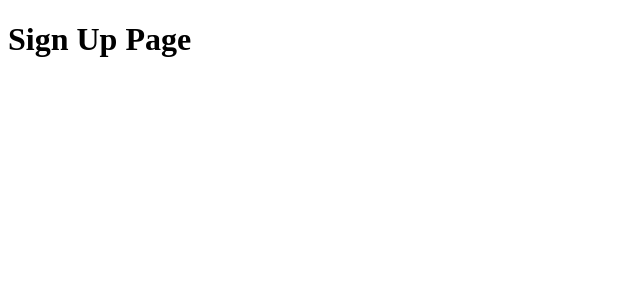
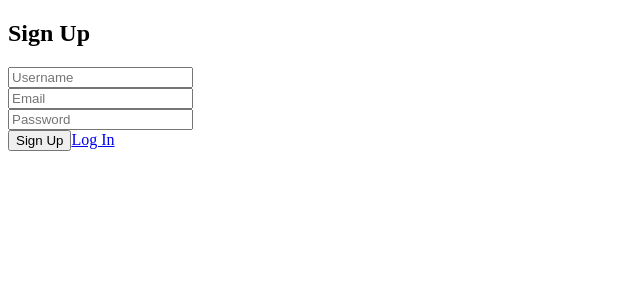
Before and after one commit to algerina/rent-yacht-frontend, a React (Create React App) app: page /signup in a window 1280 px wide. Shown: the top 300 px of the page, without its empty margins (0-640 px from the left). Built offline with nearby package versions, Linux system fonts and the light colour scheme; no server answers.

Commit message:
Corrections to the Signup and the login components

```diff
--- a/package.json
+++ b/package.json
@@ -7,6 +7,7 @@
     "@testing-library/react": "^13.3.0",
     "@testing-library/user-event": "^13.5.0",
     "bootstrap": "^5.1.3",
+    "prop-types": "^15.8.1",
     "react": "^18.2.0",
     "react-dom": "^18.2.0",
     "react-hook-form": "^7.33.1",
--- a/src/App.js
+++ b/src/App.js
@@ -2,6 +2,7 @@ import './App.css';
 import { BrowserRouter as Router, Routes, Route } from 'react-router-dom';
 import ProtectedRoutes from './components/ProtectedRoutes';
 import useAuth from './hooks/useAuth';
+import Signup from './components/Signup';
 import Login from './components/Login';
 
 function App() {
@@ -10,8 +11,8 @@ function App() {
   return (
     <Router>
       <Routes>
-        <Route path="/login" element={<Login />} />
-        <Route path="/signup" element={<h1>Sign Up Page</h1>} />
+        <Route path="/login" element={<Login loggedIn={loggedIn} />} />
+        <Route path="/signup" element={<Signup />} />
         <Route element={<ProtectedRoutes isAllowed={loggedIn} authChecked={authChecked} redirectPath="/login" />}>
           <Route path="/" element={<h1>Yachts Page</h1>} />
         </Route>
--- a/src/components/Login.js
+++ b/src/components/Login.js
@@ -1,39 +1,48 @@
 /* eslint-disable react/jsx-props-no-spreading */
 
+import { useState } from 'react';
+import PropTypes from 'prop-types';
 import { useForm } from 'react-hook-form';
-import { Link } from 'react-router-dom';
+import { Link, Navigate } from 'react-router-dom';
+import { useDispatch } from 'react-redux';
+import { loginUser } from '../redux/actions/auth';
 
-const Login = () => {
-  const {
-    register, handleSubmit, formState: { errors },
-  } = useForm();
+const Login = ({ loggedIn }) => {
+  if (loggedIn) return <Navigate to="/" replace />;
+
+  const dispatch = useDispatch();
+  const [error, setError] = useState(null);
+  const { register, handleSubmit, formState: { errors } } = useForm();
+
+  const onFormSubmit = (data) => dispatch(loginUser(data)).catch(() => setError('Invalid credentials. Try again'));
 
   return (
     <main className="">
       <div className="">
         <div className="">
-          <div className="">
           <h2 className="">LOG IN</h2>
         </div>
-          <form
-            className=""
-            onSubmit={handleSubmit((data) => console.log(data))}
-          >
+        {error && <p className="">{error}</p>}
+        {errors.username && <p className="">Username is required</p>}
+        {errors.email && <p className="">Email is required</p>}
+        {errors.password && <p className="">Password is required</p>}
+        <form className="" onSubmit={handleSubmit(onFormSubmit)}>
           <div className="">
-              {errors.email && <p>Email is required</p>}
-              <input className="" type="text" placeholder="Email" {...register('email', { required: true })} />
+            <input className="" type="username" placeholder="Username" {...register('username', { required: 'Username is required' })} />
           </div>
-            <div className="w-full">
-              {errors.password && <p>Password is required</p>}
-              <input className="" type="password" placeholder="Password" {...register('password', { required: true })} />
+          <div className="">
+            <input className="" type="password" placeholder="Password" {...register('password', { required: 'Password is required' })} />
           </div>
           <input className="" type="submit" value="Log In" />
           <Link className="" to="/signup">Sign Up</Link>
         </form>
       </div>
-      </div>
     </main>
   );
 };
 
+Login.propTypes = {
+  loggedIn: PropTypes.bool.isRequired,
+};
+
 export default Login;
--- a/src/components/Signup.js
+++ b/src/components/Signup.js
@@ -1,78 +1,62 @@
-import React from 'react';
-import { connect } from 'react-redux';
-import { signupUser } from '../../redux/actions/auth';
+/* eslint-disable react/jsx-props-no-spreading */
+import { useForm } from 'react-hook-form';
+import { useDispatch } from 'react-redux';
+import { useNavigate, Link } from 'react-router-dom';
+import { signupUser } from '../redux/actions/auth';
 
-class Signup extends React.Component {
-  constructor(props) {
-    super(props);
-    this.state = {
-      email: '',
-      password: '',
-      errors: { status: { message: '' } },
-    };
-  }
-
-  handleChange = (event) => {
-    this.setState({
-      [event.target.name]: event.target.value,
-    });
+const Signup = () => {
+  const dispatch = useDispatch();
+  const navigate = useNavigate();
+  const { register, handleSubmit } = useForm();
+  const onFormSubmit = (data) => {
+    console.log(data);
+    dispatch(signupUser(data));
+    navigate('/');
   };
 
-  handleSubmit = (event) => {
-    event.preventDefault();
-    const { email, password } = this.state;
-    this.props
-      .dispatchSignupUser({ email, password })
-      .then(() => this.props.history.push('/'))
-      .catch((errors) => this.setState({ errors }));
-  };
-
-  render() {
   return (
-      <form
-        onSubmit={this.handleSubmit}
+    <main className="">
+      <div className="">
+        <div className="">
+          <div className="">
+            <h2 className="">Sign Up</h2>
+          </div>
+          <form className="" onSubmit={handleSubmit(onFormSubmit)}>
+            <div className="">
+              <input
                 className=""
-      >
-        <h1 className="">Sign Up</h1>
-        <p className="">{this.state.errors.status.message}</p>
-        <fieldset>
-          <label className="" htmlFor="email">
-            Email:
-          </label>
+                type="text"
+                placeholder="Username"
+                {...register('username', { required: 'Username is required' })}
+              />
+            </div>
+            <div className="">
               <input
-            type="text"
-            name="email"
-            id="email"
                 className=""
-            onChange={this.handleChange}
-            value={this.state.email}
+                type="email"
+                placeholder="Email"
+                {...register('email', { required: 'Email is required' })}
               />
-        </fieldset>
-        <fieldset>
-          <label className="" htmlFor="password">
-            Password:
-          </label>
+            </div>
+            <div className="">
               <input
+                className=""
                 type="password"
-            name="password"
-            id="password"
-            className=""
-            onChange={this.handleChange}
-            value={this.state.password}
+                placeholder="Password"
+                {...register('password', { required: 'Password is required' })}
               />
-        </fieldset>
+            </div>
             <input
               className=""
               type="submit"
               value="Sign Up"
             />
+            <Link className="" to="/login">Log In</Link>
           </form>
+        </div>
+      </div>
+    </main>
   );
-  }
-}
+};
 
-const mapDispatchToProps = (dispatch) => ({
-  dispatchSignupUser: (credentials) => dispatch(signupUser(credentials)),
-});
-
-export default connect(null, mapDispatchToProps)(Signup);
+export default Signup;
--- a/src/index.js
+++ b/src/index.js
@@ -1,14 +1,14 @@
 import React from 'react';
-import ReactDOM from 'react-dom';
+import ReactDOM from 'react-dom/client';
 import { Provider } from 'react-redux';
 import store from './redux/store';
 import App from './App';
 
-ReactDOM.render(
+const root = ReactDOM.createRoot(document.getElementById('root'));
+root.render(
   <React.StrictMode>
     <Provider store={store}>
       <App />
     </Provider>
   </React.StrictMode>,
-  document.getElementById('root'),
 );
--- a/src/redux/actions/auth.js
+++ b/src/redux/actions/auth.js
@@ -15,7 +15,7 @@ const getToken = () => {
   return false;
 };
 
-export const checkAuth = () => (dispatch) => fetch('http://localhost:3001/v1/current_user', {
+export const checkAuth = () => (dispatch) => fetch('http://localhost:3001/current_user', {
   headers: {
     Accept: 'application/json',
     'Content-Type': 'application/json',
```
Also changed, not shown: 1 other file (tests, documents, lock files or other folders). Lines whose indentation alone changed are shown as unchanged.
